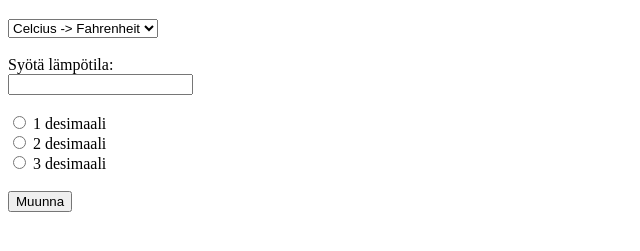
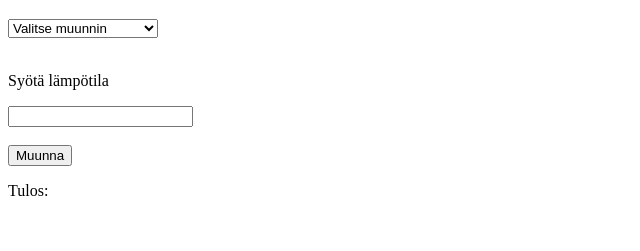
Before and after one commit to saturosvall/temp_change, a plain HTML site: page index.html in a window 1280 px wide. Shown: the part 61-312 px from the top of the page, without its empty margins (0-640 px from the left). Drawn offline with Linux system fonts and the light colour scheme.

Commit message:
HTML-liittymän rakentelua

```diff
--- a/index.html
+++ b/index.html
@@ -7,9 +7,10 @@
 </head>
 <body>
     <h1>Lämpötilamuunnin</h1>
-    <form action="/action_page.php">
 
+    <form name="valikko">
         <select id="yksikot" name="yksikot">
+          <option value="info">Valitse muunnin</option>
           <option value="cf">Celcius -> Fahrenheit</option>
           <option value="ck">Celcius -> Kelvin</option>
           <option value="fc">Fahrenheit -> Celcius</option>
@@ -20,19 +21,24 @@
 
       </form>
       <br>
-    <form action="/action_page.php">
-        <label for="fname">Syötä lämpötila:</label><br>
+    <form name="inputti" id="formMuunna">
+        <p>Syötä lämpötila</p>
         <input type="text" id="flampo" name="flampo" value=""><br><br>
-
     </form>
-    <form>
+    <!--
+    <form name="desimaalit">
         <input type="radio" id="yksi" name="desimaali" value="yksi">
         <label for="yksi">1 desimaali</label><br>
         <input type="radio" id="kaksi" name="desimaali" value="kaksi">
         <label for="kaksi">2 desimaali</label><br>
         <input type="radio" id="kolme" name="desimaali" value="kolme">
         <label for="kolme">3 desimaali</label><br><br>
-        <input type="submit" value="Muunna">
-      </form>
+        <!--<input type="submit" id="muunna" value="Muunna">-->
+        <button id="btnMuunna">Muunna</button>
+    </form>
+      <p id='tulos'>Tulos:</p>
+
+
+      <script src="main.js"></script>
 </body>
 </html>
```
